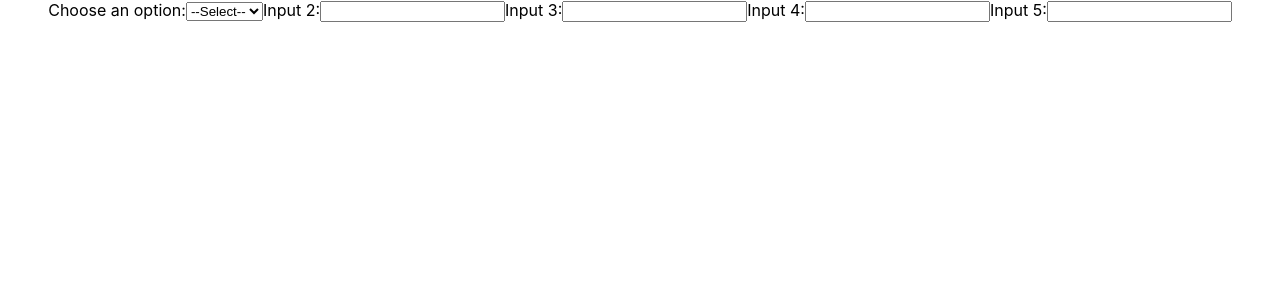
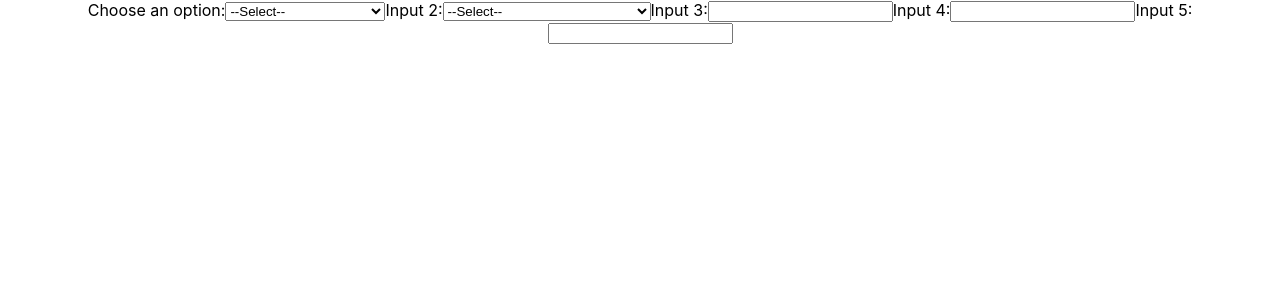
Before and after one commit to CadenConde/DataIOHackathon, a React (Create React App) app in the folder hackathon/react-app/: page / in a window 1280 px wide. Shown: the top 300 px of the page. Built offline with nearby package versions, Linux system fonts and the light colour scheme.

Commit message:
edited dropdowns

```diff
--- a/hackathon/react-app/src/App.js
+++ b/hackathon/react-app/src/App.js
@@ -2,26 +2,48 @@ import React, { useState } from "react";
 import "./App.css";
 
 function App() {
-	const [selectedOption, setSelectedOption] = useState("");
+	const [setModelType, modelType] = useState("");
+	const [setVehicleType, vehicleType] = useState("");
 
-	const handleDropdownChange = event => {
-		setSelectedOption(event.target.value);
+	const handleDropdownModelType = event => {
+		setModelType(event.target.value);
+	};
+
+	const handleDropdownVehicleType = event => {
+		setModelType(event.target.value);
 	};
 	return (
 		<div className="App">
 			<form>
 				{/* Dropdown menu */}
 				<label htmlFor="dropdown">Choose an option:</label>
-				<select id="dropdown" value={selectedOption} onChange={handleDropdownChange}>
+				<select id="dropdown" value={modelType} onChange={handleDropdownModelType}>
 					<option value="">--Select--</option>
-					<option value="option1">Option 1</option>
-					<option value="option2">Option 2</option>
-					<option value="option3">Option 3</option>
+					<option value="co2">Predict CO2 Emissions</option>
+					<option value="mpg">Predict MPG of Vehicle</option>
 				</select>
 
 				{/* Other input fields */}
 				<label htmlFor="input2">Input 2:</label>
-				<input type="text" id="input2" />
+				<select id="dropdown2" value={vehicleType} onChange={handleDropdownVehicleType}>
+					<option value="">--Select--</option>
+					<option value="PICKUP TRUCK - STANDARD">PICKUP TRUCK - STANDARD</option>
+					<option value="VAN - CARGO">VAN - CARGO</option>
+					<option value="MINIVAN">MINIVAN</option>
+					<option value="SPECIAL PURPOSE VEHICLE">SPECIAL PURPOSE VEHICLE</option>
+					<option value="STATION WAGON - SMALL">STATION WAGON - SMALL</option>
+					<option value="STATION WAGON - MID-SIZE">STATION WAGON - MID-SIZE</option>
+					<option value="SUV - SMALL">SUV - SMALL</option>
+					<option value="VAN - PASSENGER">VAN - PASSENGER</option>
+					<option value="MINICOMPACT">MINICOMPACT</option>
+					<option value="TWO-SEATER">TWO-SEATER</option>
+					<option value="SUBCOMPACT">SUBCOMPACT</option>
+					<option value="PICKUP TRUCK - SMALL">PICKUP TRUCK - SMALL</option>
+					<option value="SUV - STANDARD">SUV - STANDARD</option>
+					<option value="COMPACT">COMPACT</option>
+					<option value="MID-SIZE">MID-SIZE</option>
+					<option value="FULL-SIZE">FULL-SIZE</option>
+				</select>
 
 				<label htmlFor="input3">Input 3:</label>
 				<input type="text" id="input3" />
```
Also changed, not shown: 1 other file (tests, documents, lock files or other folders).
